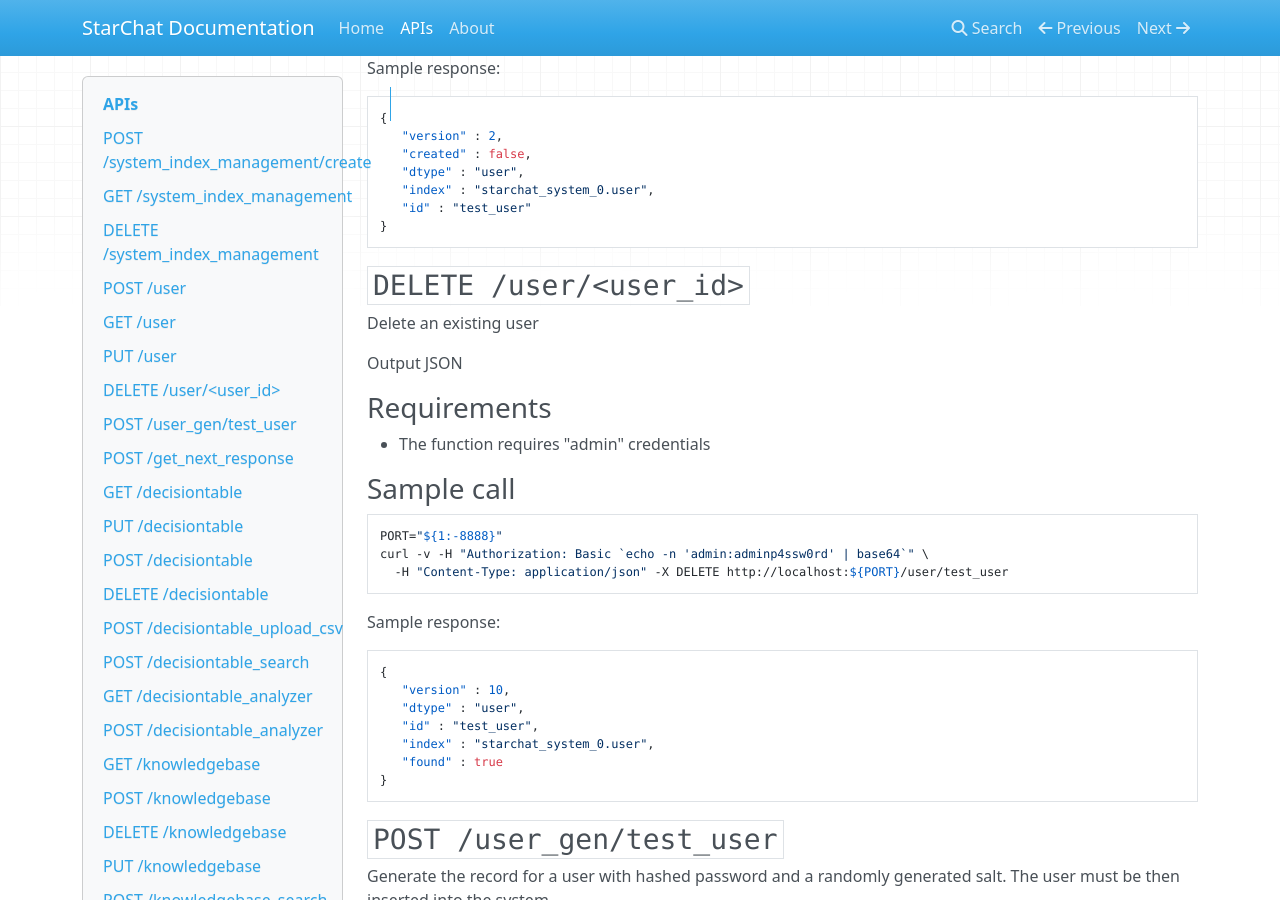
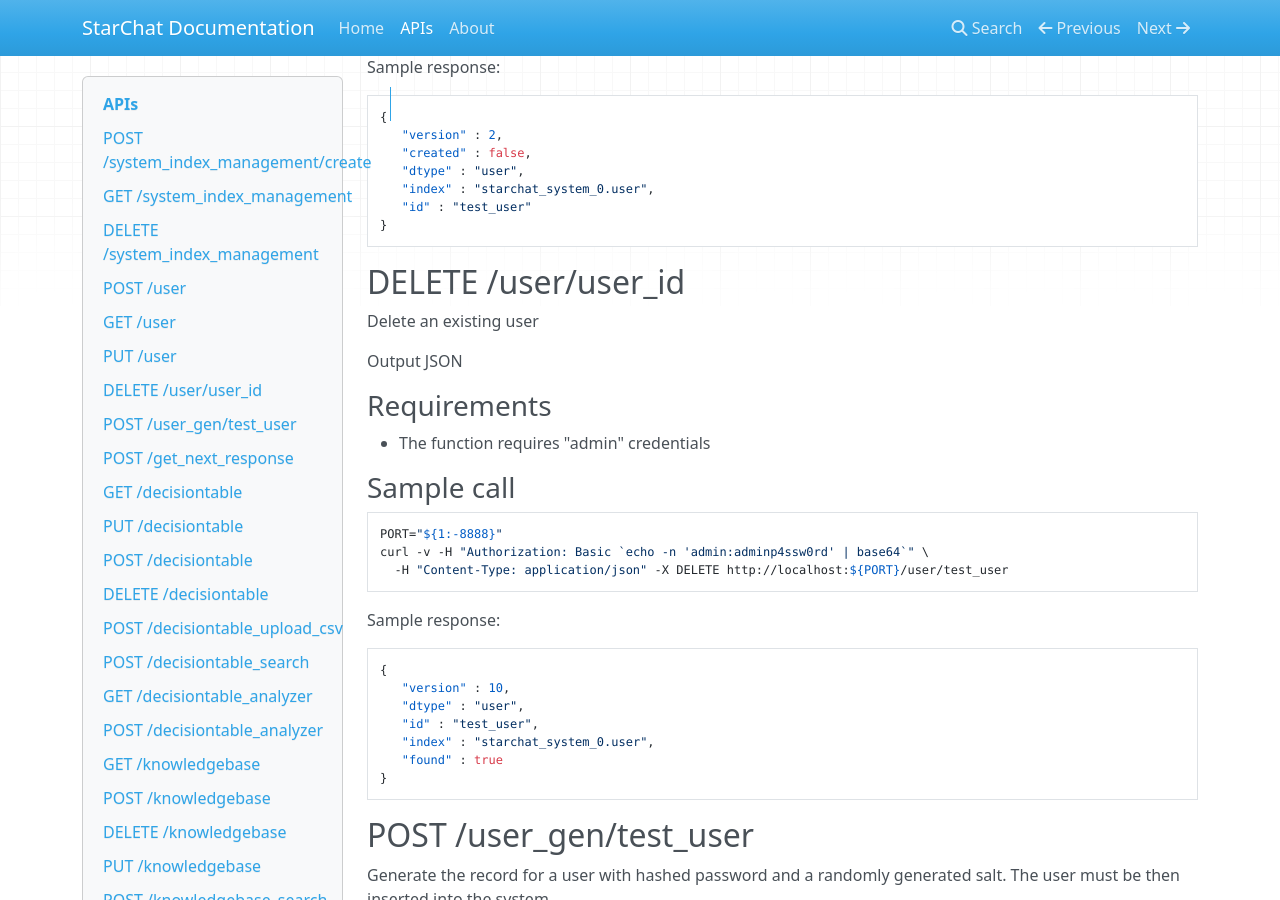
Before and after one commit to acollamati/starchat-doc, an MkDocs documentation site: the page built from docs/apis.md, in a window 1280 px wide and 900 px high, scrolled down 3247 px. Built offline with MkDocs 1.6.1, drawn with Linux system fonts in a browser that asks for light colours; nearby versions of some CDN libraries; old or Windows-style settings are respelled for this version of MkDocs.

Commit message:
fixed paragraphs

````diff
--- a/docs/apis.md
+++ b/docs/apis.md
@@ -1,6 +1,6 @@
 # APIs
 
-## `POST /system_index_management/create`
+## POST /system_index_management/create
 
 Create a new system index, this operation init. a new system index and is required
 to start using starchat.
@@ -27,7 +27,7 @@
 }
 ```
 
-## `GET /system_index_management`
+## GET /system_index_management
 
 Fetch and returns the informations about the system index
 
@@ -53,7 +53,7 @@
 }
 ```
 
-## `DELETE /system_index_management`
+## DELETE /system_index_management
 
 Delete a system index, this operation destroy any user created
 
@@ -79,7 +79,7 @@
 }
 ```
 
-## `POST /user`
+## POST /user
 
 Insert a new user to the system, the user record can be generated
 using the '/user_gen/test_user' endpoint
@@ -117,7 +117,7 @@
 }
 ```
 
-## `GET /user`
+## GET /user
 
 Fetch the informations about a user
 
@@ -151,7 +151,7 @@
 }
 ```
 
-## `PUT /user`
+## PUT /user
 
 Update a user record
 
@@ -215,7 +215,7 @@
 }
 ```
 
-## `POST /user_gen/test_user `
+## POST /user_gen/test_user
 
 Generate the record for a user with hashed password and a randomly generated salt.
 The user must be then inserted into the system.
@@ -260,7 +260,7 @@
 }
 ```
 
-## `POST /get_next_response`
+## POST /get_next_response
 
 Tell StarChat about the user actions (wrote something, clicked a button etc) and receives instruction
 about the next state.
@@ -415,7 +415,7 @@
 * meaning: not found
 * output data: no data returned
 
-## `GET /decisiontable`
+## GET /decisiontable
 
 Get a document by ID
 
@@ -479,7 +479,7 @@
 }
 ```
 
-## `PUT /decisiontable`
+## PUT /decisiontable
 
 Output JSON
 
@@ -516,7 +516,7 @@
 }
 ```
 
-## `POST /decisiontable`
+## POST /decisiontable
 
 Insert a new document.
 
@@ -564,7 +564,7 @@
 }
 ```
 
-## `DELETE /decisiontable`
+## DELETE /decisiontable
 
 Delete a document by ID
 
@@ -618,7 +618,7 @@
 ```
 
 
-## `POST /decisiontable_upload_csv`
+## POST /decisiontable_upload_csv
 
 upload load a csv file on decisiontable
 
@@ -785,7 +785,7 @@
 }
 ```
 
-## `POST /decisiontable_search`
+## POST /decisiontable_search
 
 Update a document
 
@@ -855,7 +855,7 @@
 }
 ```
 
-## `GET /decisiontable_analyzer`
+## GET /decisiontable_analyzer
 
 Get and return the map of analyzer for each state
 
@@ -972,7 +972,7 @@
 }
 ```
 
-## `POST /decisiontable_analyzer`
+## POST /decisiontable_analyzer
 
 Load/reload the map of analyzer from ES
 
@@ -1004,7 +1004,7 @@
 }
 ```
 
-## `GET /knowledgebase`
+## GET /knowledgebase
 
 Return a document by ID
 
@@ -1064,7 +1064,7 @@
 }
 ```
 
-## `POST /knowledgebase`
+## POST /knowledgebase
 
 Insert a new document
 
@@ -1138,7 +1138,7 @@
 }
 ```
 
-## `DELETE /knowledgebase`
+## DELETE /knowledgebase
 
 Delete a document by ID
 
@@ -1192,7 +1192,7 @@
 }
 ```
 
-## `PUT /knowledgebase`
+## PUT /knowledgebase
 
 Update an existing document
 
@@ -1237,7 +1237,7 @@
 }
 ```
 
-## `POST /knowledgebase_search`
+## POST /knowledgebase_search
 
 Output JSON
 
@@ -1324,7 +1324,7 @@
 }
 ```
 
-## `POST /language_guesser`
+## POST /language_guesser
 
 Output JSON
 
@@ -1361,7 +1361,7 @@
 }
 ```
 
-## `GET /language_guesser`
+## GET /language_guesser
 
 Check if a language is recognizable by the guesser
 
@@ -1398,7 +1398,7 @@
 }
 ```
 
-## `POST /index_management/create`
+## POST /index_management/create
 
 Output JSON
 
@@ -1428,7 +1428,7 @@
 }
 ```
 
-## `POST /index_management/refresh`
+## POST /index_management/refresh
 
 Output JSON
 
@@ -1480,7 +1480,7 @@
 }
 ```
 
-## `GET /index_management`
+## GET /index_management
 
 Output JSON
 
@@ -1510,7 +1510,7 @@
 }
 ```
 
-## `PUT /index_management`
+## PUT /index_management
 
 Output JSON
 
@@ -1541,7 +1541,7 @@
 }
 ```
 
-## `DELETE /index_management`
+## DELETE /index_management
 
 Output JSON
 
@@ -1571,7 +1571,7 @@
 }
 ```
 
-## `POST /term/index`
+## POST /term/index
 
 Index the term as indicated in the JSON.
 
@@ -1663,7 +1663,7 @@
 }
 ```
 
-## `POST /term/get`
+## POST /term/get
 
 Get one or more terms entry.
 
@@ -1744,7 +1744,7 @@
 
 ```
 
-## `DELETE /term`
+## DELETE /term
 
 Delete the term.
 
@@ -1811,7 +1811,7 @@
 }
 ```
 
-## `PUT /term`
+## PUT /term
 
 Update the entry.
 
@@ -1904,7 +1904,7 @@
 
 ```
 
-## `GET /term/term`
+## GET /term/term
 
 Search for term (using Elasticsearch).
 
@@ -1967,7 +1967,7 @@
 }
 ```
 
-## `GET /term/text`
+## GET /term/text
 
 Search for all the terms in the text and return the entries.
 
@@ -2053,7 +2053,7 @@
 ```
 
 
-## `GET /tokenizers`
+## GET /tokenizers
 
 Show a list of supported methods for tokenization and stemming
 
@@ -2090,7 +2090,7 @@
 }
 ```
 
-## `POST /tokenizers`
+## POST /tokenizers
 
 get a list of token using the selected analyzer
 
@@ -2176,7 +2176,7 @@
 }
 ```
 
-## `POST /analyzers_playground`
+## POST /analyzers_playground
 
 used to test analyzers on the fly
 
@@ -2268,7 +2268,7 @@
 }
 ```
 
-## `POST /spellcheck/terms`
+## POST /spellcheck/terms
 
 terms spellchecker based on knowledgebase text
 
````
Also changed, not shown: other parts of docs/apis.md (+1 -1 lines).
